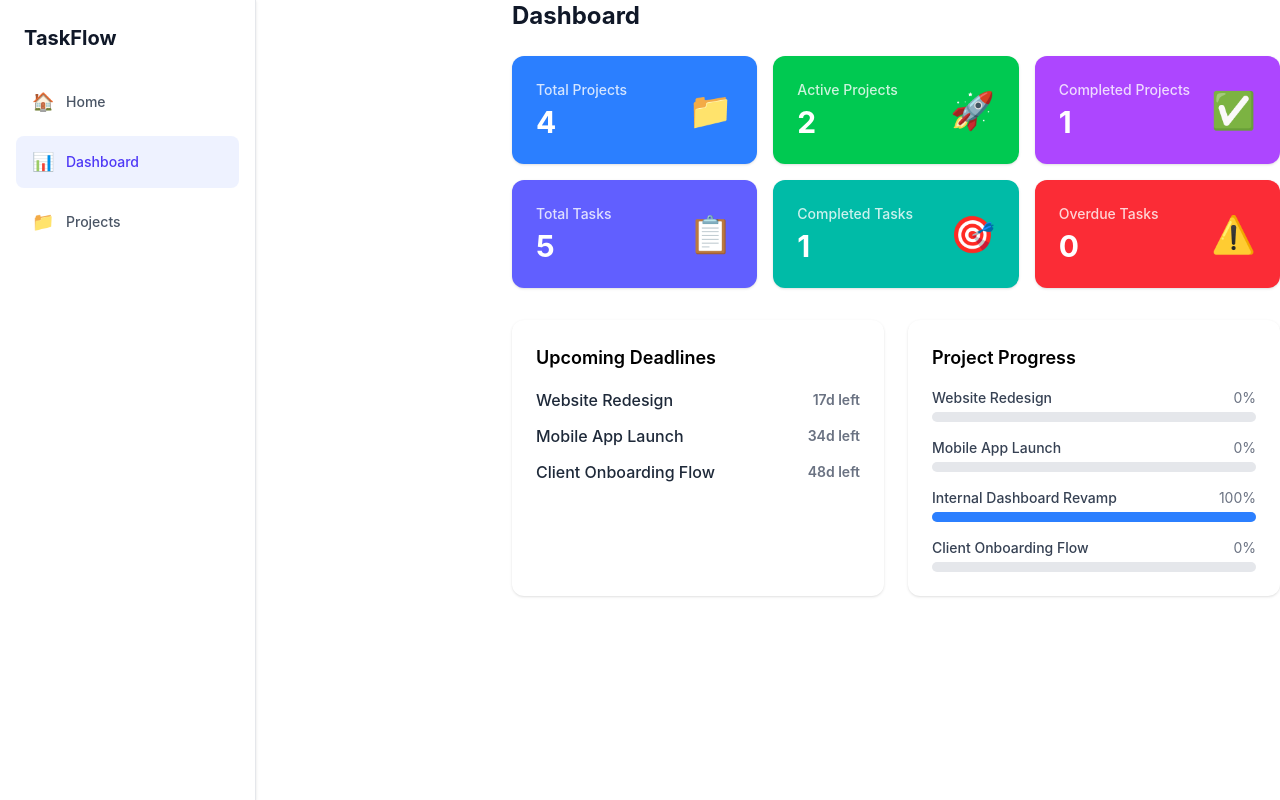
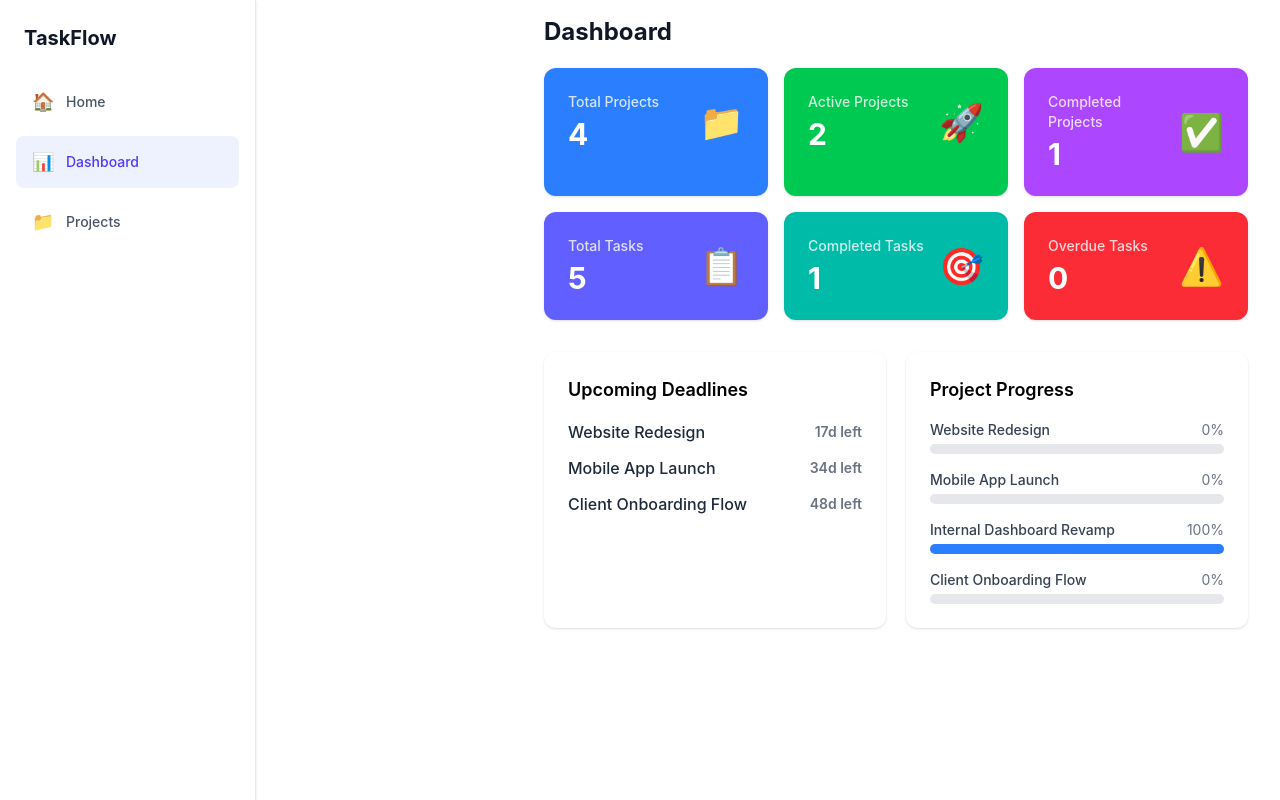
Before and after one commit to ThamiRoneo/company-project2-project-management-dashboard, a React (Vite) app in the folder taskflow/: page /dashboard in a window 1280 px wide. Built offline with nearby package versions, Linux system fonts and the light colour scheme.

Commit message:
style: center dashboard and page layouts

```diff
--- a/taskflow/src/pages/Dashboard.tsx
+++ b/taskflow/src/pages/Dashboard.tsx
@@ -18,15 +18,20 @@ export default function Dashboard() {
 
   if (loading) return <LoadingSpinner />;
   if (error) return <ErrorMessage message={error} />;
-  if (projects.length === 0) return <EmptyState message="No projects to display." />;
+  if (projects.length === 0)
+    return <EmptyState message="No projects to display." />;
 
   return (
-    <div>
-      <h1 className="text-2xl font-bold text-gray-900 mb-6">Dashboard</h1>
-      <StatGrid projects={projects} />
-      <div className="grid grid-cols-1 lg:grid-cols-2 gap-6">
-        <UpcomingDeadlines />
-        <ProjectProgress />
+    <div className="flex justify-center px-3 py-4 sm:px-6 lg:px-8">
+      <div className="w-full max-w-7xl">
+        <h1 className="mb-5 text-2xl font-bold text-gray-900">Dashboard</h1>
+        <div className="space-y-5">
+          <StatGrid projects={projects} />
+          <div className="grid grid-cols-1 gap-5 lg:grid-cols-2">
+            <UpcomingDeadlines />
+            <ProjectProgress />
+          </div>
+        </div>
       </div>
     </div>
   );
--- a/taskflow/src/pages/Home.tsx
+++ b/taskflow/src/pages/Home.tsx
@@ -2,26 +2,28 @@ import { Link } from "react-router-dom";
 
 export default function Home() {
   return (
-    <div className="flex flex-col items-center justify-center min-h-[80vh] text-center px-4">
-      <h1 className="text-4xl font-bold text-gray-900 mb-4">TaskFlow</h1>
-      <p className="text-gray-500 mb-8 max-w-md">
+    <div className="flex min-h-[80vh] items-center justify-center px-4 py-8 sm:px-6 lg:px-8">
+      <div className="w-full max-w-3xl text-center">
+        <h1 className="mb-4 text-4xl font-bold text-gray-900">TaskFlow</h1>
+        <p className="mx-auto mb-8 max-w-md text-gray-500">
           Manage your projects, track tasks, and monitor progress — all in one
           place.
         </p>
-      <div className="flex gap-4">
+        <div className="flex flex-col justify-center gap-4 sm:flex-row">
           <Link
             to="/dashboard"
-          className="bg-indigo-600 text-white px-6 py-3 rounded-lg font-medium hover:bg-indigo-700 transition-colors"
+            className="rounded-lg bg-indigo-600 px-6 py-3 font-medium text-white transition-colors hover:bg-indigo-700"
           >
             Go to Dashboard
           </Link>
           <Link
             to="/projects"
-          className="border border-gray-300 text-gray-700 px-6 py-3 rounded-lg font-medium hover:bg-gray-50 transition-colors"
+            className="rounded-lg border border-gray-300 px-6 py-3 font-medium text-gray-700 transition-colors hover:bg-gray-50"
           >
             View Projects
           </Link>
         </div>
       </div>
+    </div>
   );
 }
--- a/taskflow/src/pages/Projects.tsx
+++ b/taskflow/src/pages/Projects.tsx
@@ -6,7 +6,6 @@ import ProjectCard from "../components/projects/ProjectCard";
 import ProjectSearchBar from "../components/projects/ProjectSearchBar";
 import ProjectStatusFilter from "../components/projects/ProjectStatusFilter";
 import useTaskFilters from "../hooks/useTaskFilters";
-
 
 export default function Projects() {
   const navigate = useNavigate();
@@ -32,10 +31,11 @@ export default function Projects() {
   const { filteredProjects, ...filterProps } = useTaskFilters(projects);
 
   return (
-    <div className="p-6 max-w-6xl mx-auto">
-      <h1 className="text-2xl font-bold text-gray-800 mb-4">Projects</h1>
+    <div className="flex justify-center px-4 py-6 sm:px-6 lg:px-8">
+      <div className="w-full max-w-6xl">
+        <h1 className="mb-5 text-2xl font-bold text-gray-800">Projects</h1>
 
-      <div className="flex flex-col sm:flex-row gap-3 mb-6">
+        <div className="mb-6 flex flex-col gap-3 sm:flex-row">
           <ProjectSearchBar
             value={filterProps.searchTerm}
             onChange={filterProps.setSearchTerm}
@@ -46,22 +46,16 @@ export default function Projects() {
           />
         </div>
 
-      {isLoading && (
-        <p className="text-gray-500">Loading projects...</p>
-      )}
+        {isLoading && <p className="text-gray-500">Loading projects...</p>}
 
-      {!isLoading && error && (
-        <p className="text-red-500">{error}</p>
-      )}
+        {!isLoading && error && <p className="text-red-500">{error}</p>}
 
         {!isLoading && !error && filteredProjects.length === 0 && (
-        <p className="text-gray-400">
-          No projects match your search.
-        </p>
+          <p className="text-gray-400">No projects match your search.</p>
         )}
 
         {!isLoading && !error && filteredProjects.length > 0 && (
-        <div className="grid grid-cols-1 sm:grid-cols-2 lg:grid-cols-3 gap-4">
+          <div className="grid grid-cols-1 gap-4 sm:grid-cols-2 lg:grid-cols-3">
             {filteredProjects.map((project) => (
               <ProjectCard
                 key={project.id}
@@ -72,5 +66,6 @@ export default function Projects() {
           </div>
         )}
       </div>
+    </div>
   );
 }
```
Lines whose indentation alone changed are shown as unchanged.
